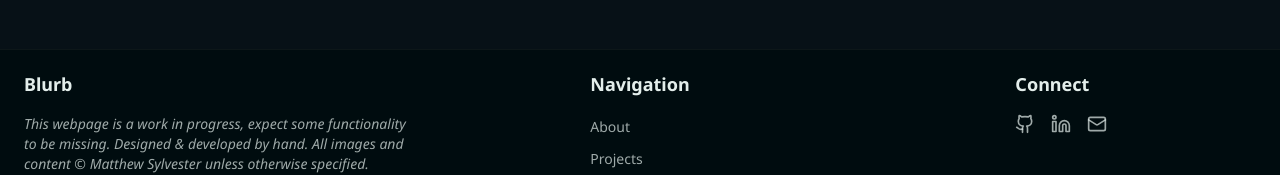
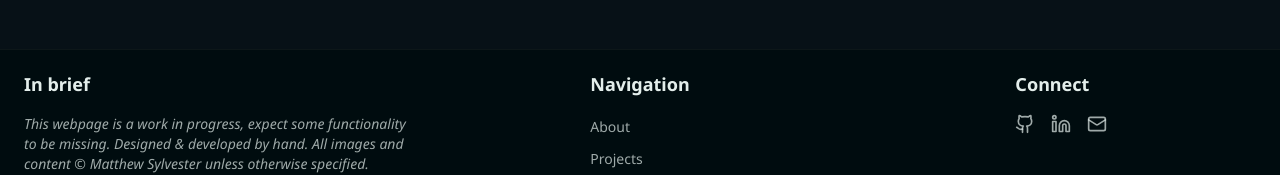
Before and after one commit to fourthstanza/fourthstanza.github.io, a React (Vite) app: page / in a window 1280 px wide. Shown: the part 1043-1218 px from the top of the page. Built offline with nearby package versions, Linux system fonts and the light colour scheme.

Commit message:
modified footer

```diff
--- a/src/layout/footer.tsx
+++ b/src/layout/footer.tsx
@@ -17,7 +17,7 @@ export const Footer = () => {
                 <div className="grid grid-cols-1 md:grid-cols-3 gap-8 mb-8 md:justify-items-center">
                     {/* About */}
                     <div>
-                        <h3 className="text-lg font-bold mb-4 text-text">Blurb</h3>
+                        <h3 className="text-lg font-bold mb-4 text-text">In brief</h3>
                         <p className="text-text/70 text-sm italic">
                             This webpage is a work in progress, expect some functionality to be missing. Designed & developed by hand. All images and content © Matthew Sylvester unless otherwise specified. Powered by React+Vite and Tailwindcss.
                         </p>
```
